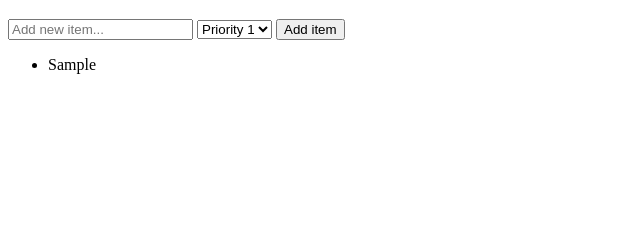
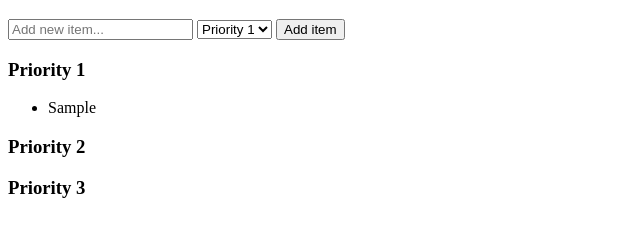
Before and after one commit to BradiLugembaCS/ToDoApp, a plain HTML site: page index.html in a window 1280 px wide. Both pictures are taken after typing "Sample" into the empty fields and a click on the button "Add item". Shown: the part 61-298 px from the top of the page, without its empty margins (0-640 px from the left). Drawn offline with Linux system fonts and the light colour scheme.

Commit message:
adding task under each priority

```diff
--- a/index.html
+++ b/index.html
@@ -23,9 +23,22 @@
 
     <button onclick="addTask()" id="addBtn" class="btn btn-primary">Add item</button>
 
-    <ul id="task-list">
+    <div id="list-container">
+        <h3>Priority 1</h3>
+        <ul id="task-list_P1">
 
-    </ul>
+        </ul>
+
+        <h3>Priority 2</h3>
+        <ul id="task-list_P2">
+
+        </ul>
+
+        <h3>Priority 3</h3>
+        <ul id="task-list_P3">
+
+        </ul>
+    </div>
     <script src="scipt.js"></script>
 </body>
 </html>
--- a/scipt.js
+++ b/scipt.js
@@ -1,12 +1,18 @@
 const input = document.getElementById("input");
-const taskList = document.getElementById("task-list")
+const taskList_P1 = document.getElementById("task-list_P1")
+const taskList_P2 = document.getElementById("task-list_P2")
+const taskList_P3 = document.getElementById("task-list_P3")
+const option = document.getElementById("priority")
 
 function addTask() {
     const task = input.value
+    const priority = option.value
 
+    console.log(priority)
     if(task.trim() === ""){
         return;
     }
+
 
     const taskItem = document.createElement("li");
     const taskText = document.createElement("span");
@@ -14,7 +20,19 @@ function addTask() {
     taskText.textContent = task;
     taskItem.appendChild(taskText);
 
-    taskList.appendChild(taskItem);
+    if (priority === "1") {
+        taskList_P1.appendChild(taskItem);
+    }
+    else if (priority === "2"){
+        taskList_P2.appendChild(taskItem);
+    }
+    else{
+        taskList_P3.appendChild(taskItem);
+    }
+
+
+
     input.value = "";
 
+
 }
```
